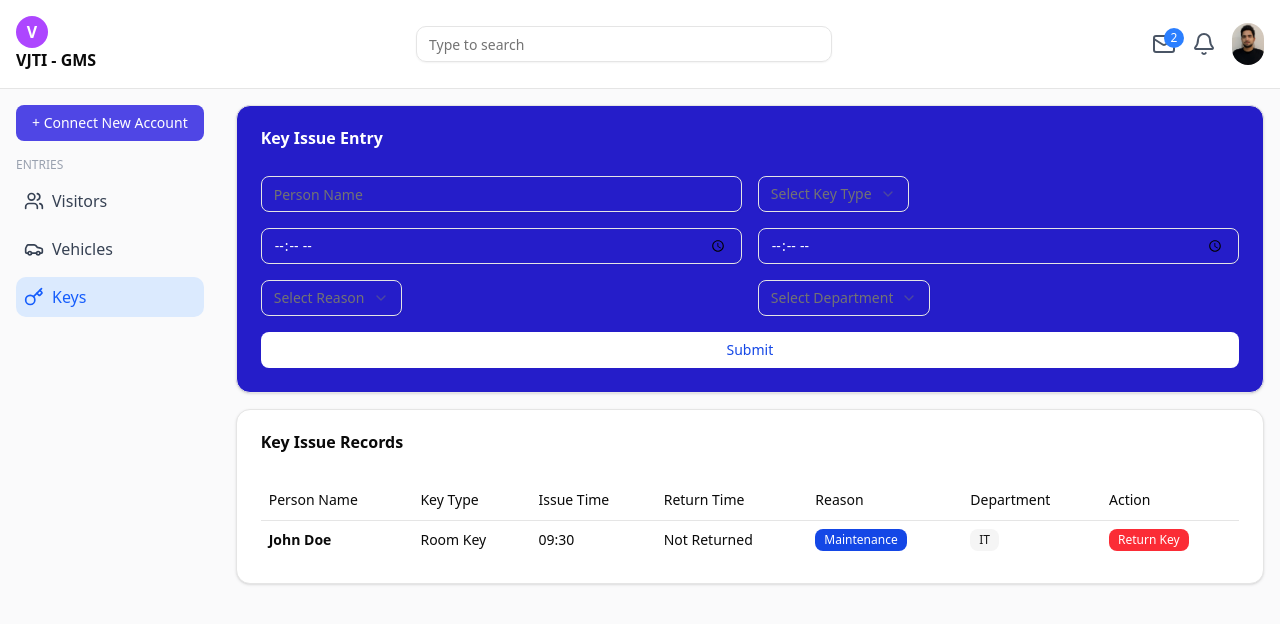
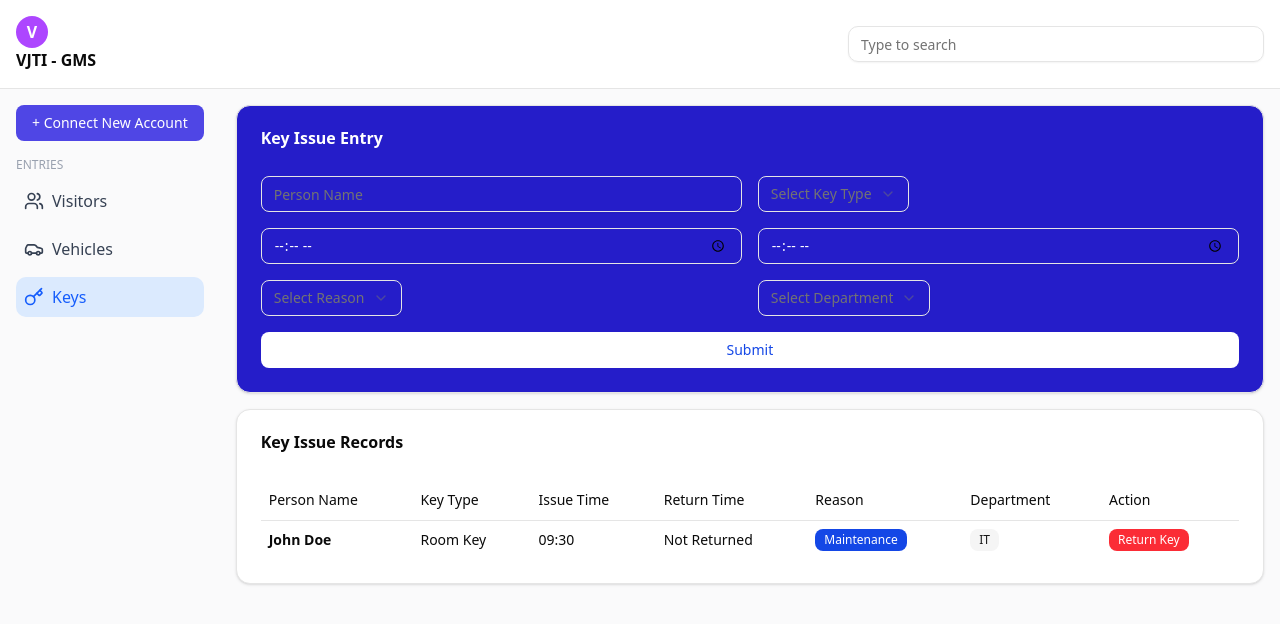
Before and after one commit to Tanish2207/vjti-gms, a Next.js app: page /keys in a window 1280 px wide. Shown: the top 624 px of the page. Built offline with nearby package versions, Linux system fonts and the light colour scheme.

Commit message:
Removed unnecessary elements

```diff
--- a/components/Navbar.tsx
+++ b/components/Navbar.tsx
@@ -42,23 +42,6 @@ export default function Navbar() {
         />
       </div>
 
-      {/* Icons and Profile */}
-      <div className="flex items-center space-x-4">
-        <div className="relative cursor-pointer">
-          <Mail className="w-6 h-6 text-gray-600" />
-          <span className="absolute -top-1 -right-2 bg-blue-500 text-white text-xs w-5 h-5 flex items-center justify-center rounded-full">
-            2
-          </span>
-        </div>
-        <Bell className="w-6 h-6 text-gray-600 cursor-pointer" />
-        <Image
-          src="/profile.jpg"
-          alt="User Profile"
-          width={32}
-          height={32}
-          className="rounded-full cursor-pointer"
-        />
-      </div>
     </nav>
   );
 }
```
